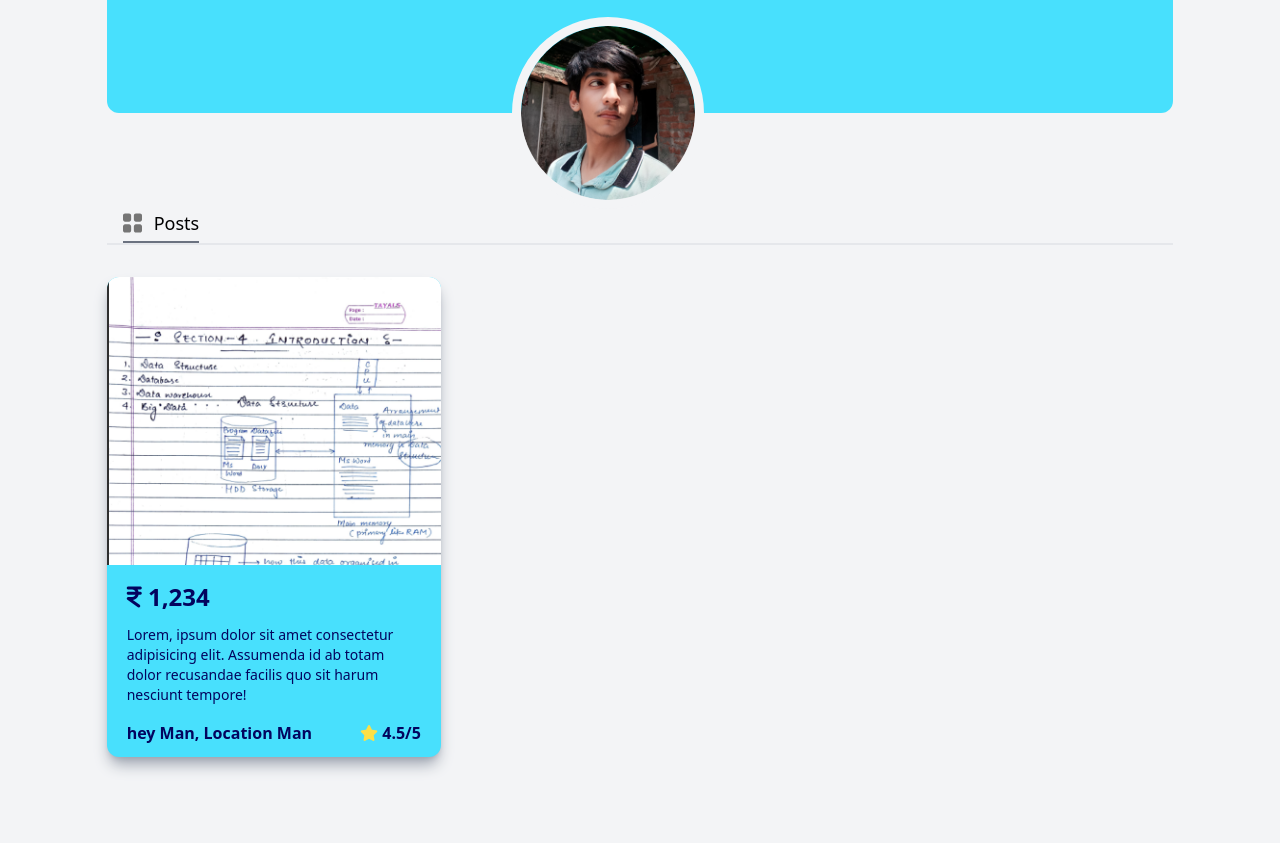
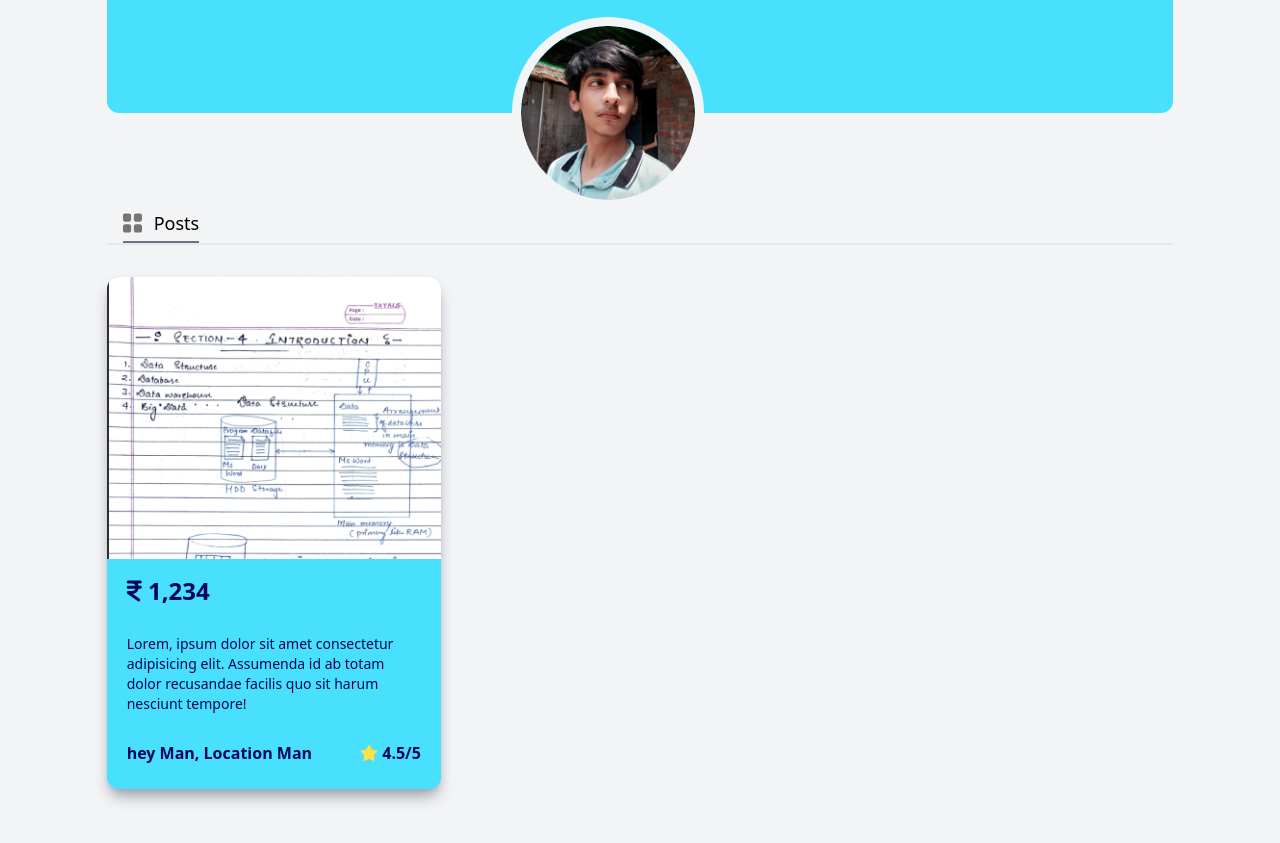
Before and after one commit to Vicky-Guptaa/Dbms-Project, a website built with Vite: page Seller Page/Index.html in a window 1280 px wide. Shown: the part 251-1094 px from the top of the page. Built offline with nearby package versions, Linux system fonts and the light colour scheme.

Commit message:
cards issue fix

```diff
--- a/Seller Page/Index.html
+++ b/Seller Page/Index.html
@@ -143,14 +143,14 @@
                 <div class="cards grid grid-cols-3 gap-8 mt-8 md:grid-cols-2 sm:grid-cols-1">
 
                     <div
-                        class="card flex flex-col rounded-xl shadow-lg shadow-gray-400 overflow-hidden bg-primary-blue h-[30rem]">
-                        <img src="Images/image 1.png" class="object-cover w-full h-[60%] object-top"
+                        class="card flex flex-col rounded-xl shadow-lg shadow-gray-400 overflow-hidden bg-primary-blue h-[32rem]">
+                        <img src="Images/image 1.png" class="object-cover w-full h-[55%] object-top"
                             alt="book-img">
-                        <div class="detail h-[50%] flex flex-col justify-between  py-4 px-5 text-primary-blue-dark">
+                        <div class="detail h-full flex flex-col justify-between py-4 px-5 text-primary-blue-dark">
                             <h1 class="font-bold text-2xl"><i class="fa-solid fa-indian-rupee-sign"></i> 1,234</h1>
-                            <p class="text-sm mt-3">Lorem, ipsum dolor sit amet consectetur adipisicing elit. Assumenda
+                            <p class="text-sm mt-1">Lorem, ipsum dolor sit amet consectetur adipisicing elit. Assumenda
                                 id ab totam dolor recusandae facilis quo sit harum nesciunt tempore!</p>
-                            <div class="flex justify-between mt-4 mb-2">
+                            <div class="flex justify-between mt-1 mb-2">
                                 <h3 class="font-semibold">hey Man, Location Man</h3>
                                 <div class="font-semibold">
                                     <i class="fa-solid fa-star text-yellow-300"></i> 4.5/5
--- a/Seller Page/tailwind.config.js
+++ b/Seller Page/tailwind.config.js
@@ -8,7 +8,7 @@ module.exports = {
 
       'lg': { 'max': '1024px' },
 
-      'md': { 'max': '768px' },
+      'md': { 'max': '788px' },
 
       'sm': { 'max': '576px' },
     },
```
